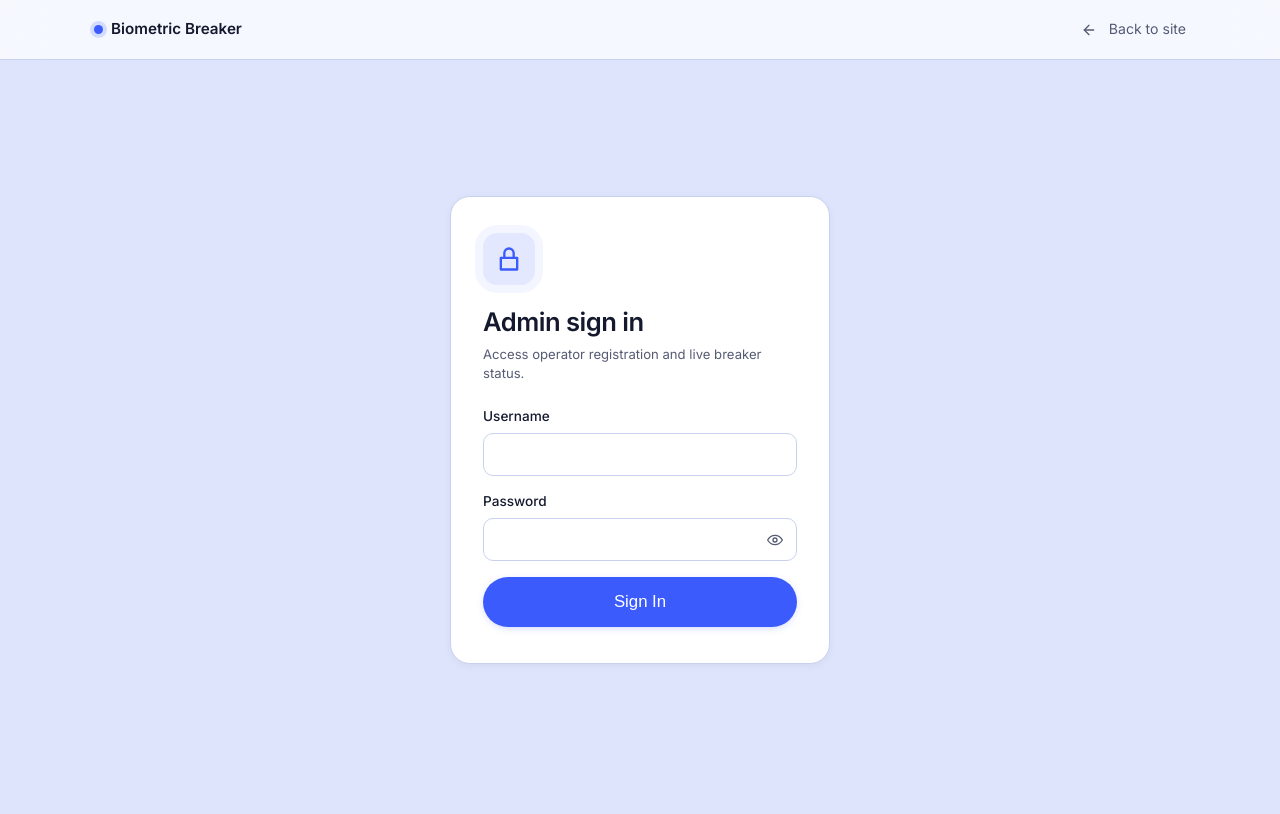
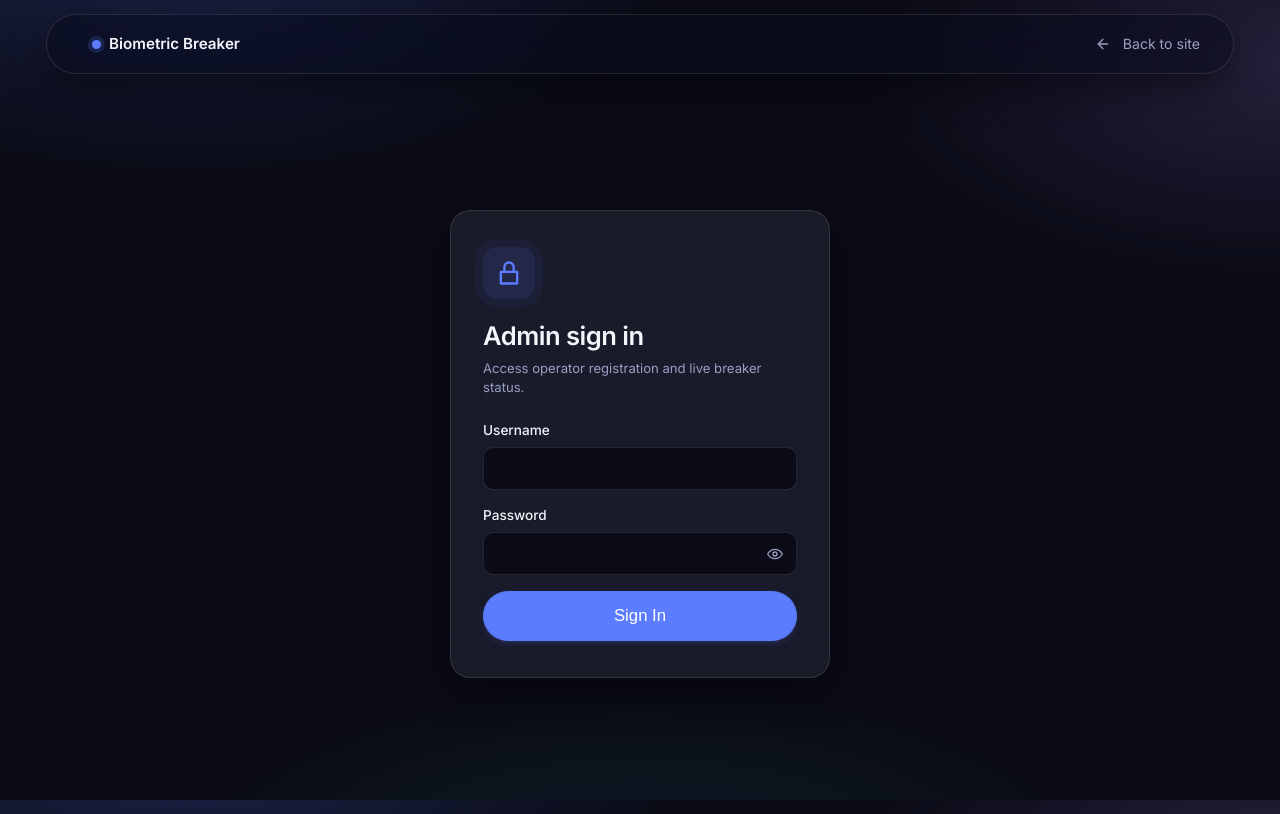
Before and after one commit to tawanda2020-wq/biometric-smart-breaker-2026, a plain HTML site: page login.html in a window 1280 px wide. Drawn offline with Linux system fonts and the light colour scheme.

Commit message:
Rework into a dark, glassmorphic theme
The light background was the actual reason the glow pass barely read -
glow shadows need something dark to show up against. Full token
conversion: deep navy base, translucent blurred glass panels (nav, cards,
toasts, forms) instead of flat fills, brightened status colours
(success/danger/warn/accent) so badge text stays legible against the
darker surfaces, and a floating pill nav inset from the viewport edges
instead of a full-bleed bar. Body now carries an ambient multi-glow
gradient built from the page's own accent colours in place of a flat
tint, playing the role a background photo would on a reference site.
Same component structure throughout - no HTML changes - so this is a
token/surface-level reskin, not a rebuild.

```diff
--- a/css/style.css
+++ b/css/style.css
@@ -1,51 +1,60 @@
 /* ==========================================================================
    Biometric Fingerprint Smart Circuit Breaker — shared design system
-   Visual language inspired by apple.com: large confident type, generous
-   whitespace, neutral palette + one accent colour, soft rounded corners,
-   a blurred sticky nav, subtle motion. Plain CSS, no framework.
+   Dark, atmospheric base with glass-panel surfaces: deep navy/indigo
+   background, translucent blurred panels, colour-matched glows instead of
+   grey drop shadows, a floating pill nav. Large confident type, generous
+   whitespace, soft rounded corners, subtle motion. Plain CSS, no framework.
    ========================================================================== */
 :root {
-  --bg: #ffffff;
-  --bg-tint: #dde4fb;
-  --surface: #eaeefc;
-  --surface-2: #ffffff;
-  --text: #15192e;
-  --text-secondary: #555b74;
-  --border: #c9d1f0;
+  --bg: #0a0b16;
+  --bg-tint: #0a0b16;
+  --surface: rgba(255, 255, 255, 0.045);
+  --surface-2: rgba(255, 255, 255, 0.065);
+  --text: #f4f5fb;
+  --text-secondary: #99a0c2;
+  --border: rgba(255, 255, 255, 0.11);
 
-  --accent: #3b5bfd;
-  --accent-hover: #2d4ce0;
-  --accent-soft: #eef1ff;
-  --accent-2: #8b5cf6;
-  --accent-2-soft: #f3eeff;
-  --accent-3: #0d9488;
-  --accent-3-soft: #e6f7f5;
+  --accent: #5b7cff;
+  --accent-hover: #7490ff;
+  --accent-soft: rgba(91, 124, 255, 0.16);
+  --accent-2: #a78bfa;
+  --accent-2-soft: rgba(167, 139, 250, 0.16);
+  --accent-3: #2dd4bf;
+  --accent-3-soft: rgba(45, 212, 191, 0.16);
 
-  --success: #16a34a;
-  --success-soft: #e8f8ee;
-  --danger: #e11d48;
-  --danger-soft: #fdeaf0;
-  --warn: #d97706;
-  --warn-soft: #fdf1e0;
+  --success: #34d399;
+  --success-soft: rgba(52, 211, 153, 0.16);
+  --danger: #fb7185;
+  --danger-soft: rgba(251, 113, 133, 0.16);
+  --warn: #fbbf24;
+  --warn-soft: rgba(251, 191, 36, 0.16);
 
   --radius-sm: 10px;
   --radius-md: 16px;
   --radius-lg: 20px;
   --radius-pill: 980px;
 
-  --shadow-sm: 0 2px 8px rgba(21, 25, 46, 0.05);
-  --shadow-md: 0 12px 32px rgba(21, 25, 46, 0.09);
-  --shadow-lg: 0 20px 48px rgba(21, 25, 46, 0.14);
+  /* Dark grounding shadows - on a dark background these read as depth/
+     separation from what's behind, not as "lifted off a white page", so
+     they lean on black + blur rather than a tinted navy. */
+  --shadow-sm: 0 2px 12px rgba(0, 0, 0, 0.35);
+  --shadow-md: 0 14px 38px rgba(0, 0, 0, 0.45);
+  --shadow-lg: 0 24px 56px rgba(0, 0, 0, 0.55);
 
-  /* Colour-matched glow shadows - the thing a plain grey shadow doesn't
-     give you. Used sparingly: on hover/focus for interactive elements and
-     on the one or two "this is alive" indicators (the breaker orb), not
-     applied everywhere at once. */
-  --glow-accent: 0 8px 28px -6px color-mix(in srgb, var(--accent) 55%, transparent);
-  --glow-success: 0 8px 28px -6px color-mix(in srgb, var(--success) 55%, transparent);
-  --glow-danger: 0 8px 28px -6px color-mix(in srgb, var(--danger) 55%, transparent);
-  --glow-violet: 0 8px 28px -6px color-mix(in srgb, var(--accent-2) 50%, transparent);
-  --glow-teal: 0 8px 28px -6px color-mix(in srgb, var(--accent-3) 50%, transparent);
+  /* Colour-matched glow shadows - the actual point of a dark theme for this
+     page: the same glow values barely showed on a white background, and
+     pop immediately against this one. Used on hover/focus for interactive
+     elements and the "this is alive" indicators (the breaker orb). */
+  --glow-accent: 0 8px 32px -4px color-mix(in srgb, var(--accent) 65%, transparent);
+  --glow-success: 0 8px 32px -4px color-mix(in srgb, var(--success) 65%, transparent);
+  --glow-danger: 0 8px 32px -4px color-mix(in srgb, var(--danger) 65%, transparent);
+  --glow-violet: 0 8px 32px -4px color-mix(in srgb, var(--accent-2) 60%, transparent);
+  --glow-teal: 0 8px 32px -4px color-mix(in srgb, var(--accent-3) 60%, transparent);
+
+  /* Shared glass treatment - frosted, translucent, a hairline highlight
+     border rather than a shadow to define the edge. Applied via `backdrop-
+     filter` + this blur amount on every panel/card/nav/toast surface. */
+  --glass-blur: blur(22px) saturate(160%);
 
   --max-width: 1140px;
   --nav-height: 60px;
@@ -58,12 +67,21 @@ html { scroll-behavior: smooth; }
 
 body {
   margin: 0;
-  background: var(--bg-tint);
   color: var(--text);
   font-family: "Inter", -apple-system, BlinkMacSystemFont, "Segoe UI",
     Roboto, Helvetica, Arial, sans-serif;
   -webkit-font-smoothing: antialiased;
   line-height: 1.47;
+  /* The atmosphere: two large, soft brand-coloured glows fixed to the
+     viewport over the deep navy base - the same role the dusk-sky photo
+     plays on sites like this, built from the page's own accent colours
+     instead of a stock image. */
+  background:
+    radial-gradient(ellipse 65% 50% at 15% -8%, color-mix(in srgb, var(--accent) 22%, transparent), transparent 60%),
+    radial-gradient(ellipse 55% 45% at 100% 8%, color-mix(in srgb, var(--accent-2) 16%, transparent), transparent 60%),
+    radial-gradient(ellipse 60% 40% at 50% 110%, color-mix(in srgb, var(--accent-3) 10%, transparent), transparent 60%),
+    var(--bg);
+  background-attachment: fixed;
   /* Safety net: ANY single element overflowing its container (a negative
      margin, an unwrapped long string, a table) makes the WHOLE page
      scrollable sideways by default - this caps it at the body level so one
@@ -129,23 +147,36 @@ p { color: var(--text-secondary); }
 .text-tight { color: var(--text); }
 
 /* ---------- Nav ---------- */
+/* A floating glass pill, inset from the viewport edges, rather than a bar
+   spanning full-bleed - the signature element of the reference direction:
+   it reads as an object floating over the page's own atmosphere instead of
+   a flat strip pinned to the top of it. */
 .nav {
   position: sticky;
-  top: 0;
+  top: 14px;
   z-index: 100;
+  max-width: calc(var(--max-width) + 48px);
+  margin: 14px auto 0;
   height: var(--nav-height);
   display: flex;
   align-items: center;
-  backdrop-filter: saturate(180%) blur(20px);
-  -webkit-backdrop-filter: saturate(180%) blur(20px);
-  background: color-mix(in srgb, var(--bg) 75%, transparent);
-  border-bottom: 1px solid var(--border);
+  backdrop-filter: var(--glass-blur);
+  -webkit-backdrop-filter: var(--glass-blur);
+  background: color-mix(in srgb, var(--bg) 55%, transparent);
+  border: 1px solid var(--border);
+  border-radius: var(--radius-pill);
+  box-shadow: var(--shadow-md);
 }
 .nav .container {
   display: flex;
   align-items: center;
   justify-content: space-between;
   width: 100%;
+  padding: 0 10px 0 22px;
+}
+@media (max-width: 480px) {
+  .nav { margin: 10px 16px 0; top: 10px; }
+  .nav .container { padding: 0 8px 0 18px; }
 }
 .nav-brand {
   display: flex;
@@ -192,15 +223,19 @@ p { color: var(--text-secondary); }
      itself - that's the squashed/unprofessional look being fixed here. */
   .nav-links {
     position: absolute;
-    top: 100%;
+    top: calc(100% + 8px);
     left: 0;
     right: 0;
     flex-direction: column;
     align-items: stretch;
     gap: 4px;
-    background: var(--bg);
-    border-bottom: 1px solid var(--border);
-    padding: 8px 24px 16px;
+    background: color-mix(in srgb, var(--bg) 70%, transparent);
+    backdrop-filter: var(--glass-blur);
+    -webkit-backdrop-filter: var(--glass-blur);
+    border: 1px solid var(--border);
+    border-radius: var(--radius-md);
+    box-shadow: var(--shadow-lg);
+    padding: 8px 20px 16px;
     max-height: 0;
     overflow: hidden;
     opacity: 0;
@@ -262,12 +297,12 @@ p { color: var(--text-secondary); }
 .hero {
   padding: 140px 0 100px;
   text-align: center;
-  /* Two overlapping glows instead of one flat radial - a second, smaller,
-     more saturated violet glow offset from the main blue one gives the
-     backdrop actual depth instead of a single even wash. */
+  /* body now carries the page's ambient glow (see :root/body above) - this
+     is just one extra, tighter, brighter glow directly behind the headline
+     itself, so the hero still reads as the brightest point on the page
+     without fighting the body's wider wash underneath it. */
   background:
-    radial-gradient(ellipse 70% 55% at 38% -10%, color-mix(in srgb, var(--accent) 20%, transparent), transparent),
-    radial-gradient(ellipse 50% 45% at 72% 0%, color-mix(in srgb, var(--accent-2) 14%, transparent), transparent);
+    radial-gradient(ellipse 60% 70% at 50% 0%, color-mix(in srgb, var(--accent) 16%, transparent), transparent 70%);
 }
 .hero p.subhead { max-width: 640px; margin: 18px auto 34px; }
 .hero-cta { display: flex; gap: 14px; justify-content: center; flex-wrap: wrap; }
@@ -296,10 +331,12 @@ p { color: var(--text-secondary); }
 }
 .card {
   background: var(--surface);
+  backdrop-filter: var(--glass-blur);
+  -webkit-backdrop-filter: var(--glass-blur);
   border: 1px solid var(--border);
   border-radius: var(--radius-lg);
   padding: 32px;
-  transition: transform 0.25s ease, box-shadow 0.25s ease;
+  transition: transform 0.25s ease, box-shadow 0.25s ease, border-color 0.25s ease;
 }
 @media (max-width: 480px) {
   .card { padding: 22px; }
@@ -324,6 +361,8 @@ p { color: var(--text-secondary); }
 /* ---------- Panels (dashboard) ---------- */
 .panel {
   background: var(--surface-2);
+  backdrop-filter: var(--glass-blur);
+  -webkit-backdrop-filter: var(--glass-blur);
   border: 1px solid var(--border);
   border-radius: var(--radius-lg);
   padding: 28px;
@@ -370,6 +409,8 @@ p { color: var(--text-secondary); }
    reads as "handle carefully" at a glance, before anyone even reads the text. */
 .panel-danger {
   background: var(--surface-2);
+  backdrop-filter: var(--glass-blur);
+  -webkit-backdrop-filter: var(--glass-blur);
   border: 1px dashed var(--danger);
   border-radius: var(--radius-lg);
   padding: 28px;
@@ -467,10 +508,12 @@ tr:last-child td { border-bottom: none; }
 .auth-card {
   width: 100%; max-width: 380px;
   background: var(--surface-2);
+  backdrop-filter: var(--glass-blur);
+  -webkit-backdrop-filter: var(--glass-blur);
   border: 1px solid var(--border);
   border-radius: var(--radius-lg);
   padding: 36px 32px;
-  box-shadow: var(--shadow-sm);
+  box-shadow: var(--shadow-md);
 }
 @media (max-width: 420px) {
   .auth-card { padding: 28px 20px; }
@@ -626,6 +669,8 @@ footer .container { display: flex; justify-content: space-between; flex-wrap: wr
 }
 .kpi-card {
   background: var(--surface-2);
+  backdrop-filter: var(--glass-blur);
+  -webkit-backdrop-filter: var(--glass-blur);
   border: 1px solid var(--border);
   border-radius: var(--radius-lg);
   box-shadow: var(--shadow-sm);
@@ -702,7 +747,9 @@ footer .container { display: flex; justify-content: space-between; flex-wrap: wr
   display: flex;
   align-items: flex-start;
   gap: 12px;
-  background: var(--surface-2);
+  background: color-mix(in srgb, var(--bg) 60%, transparent);
+  backdrop-filter: var(--glass-blur);
+  -webkit-backdrop-filter: var(--glass-blur);
   border: 1px solid var(--border);
   border-radius: var(--radius-md);
   box-shadow: var(--shadow-lg);
```
